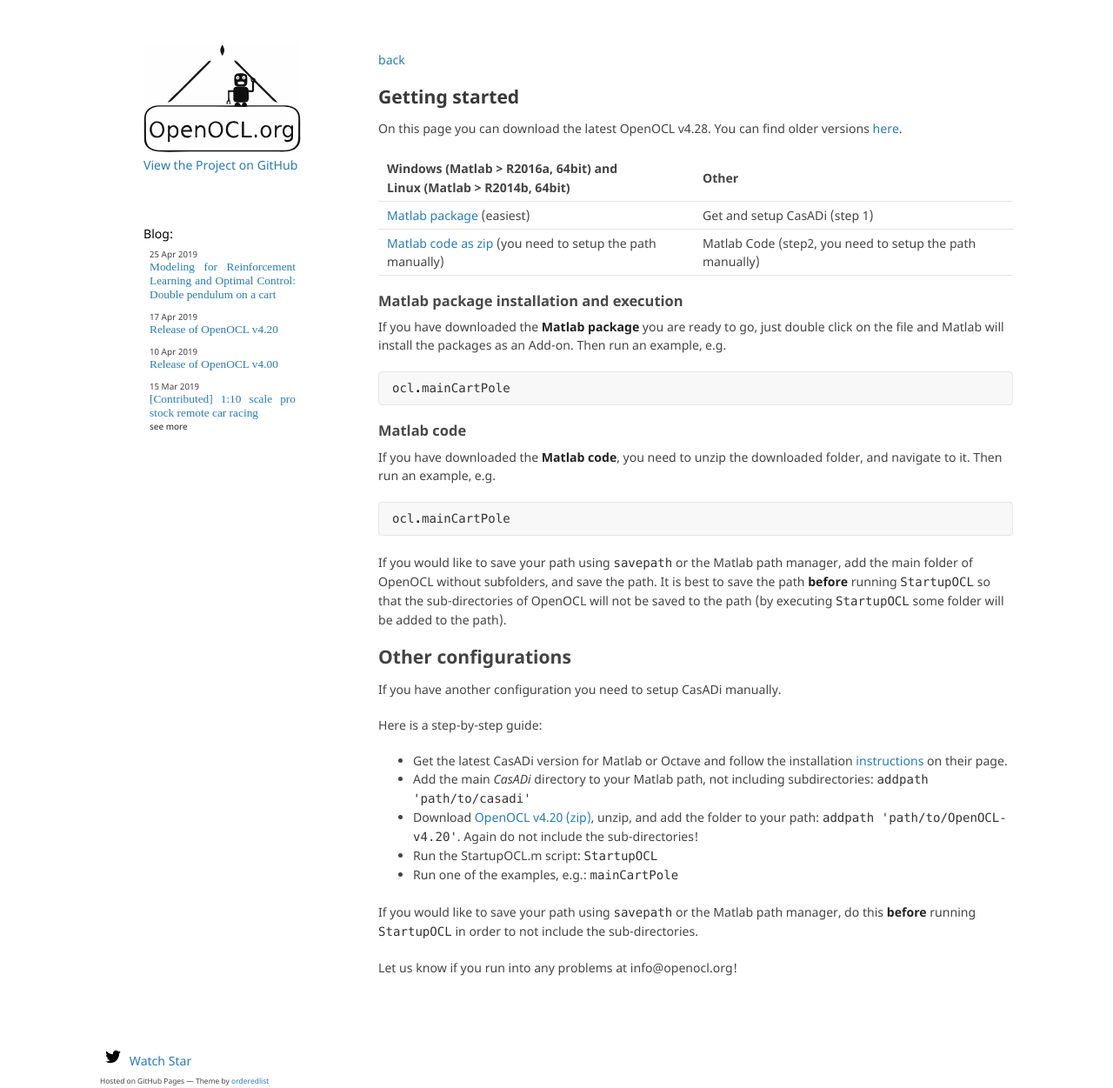
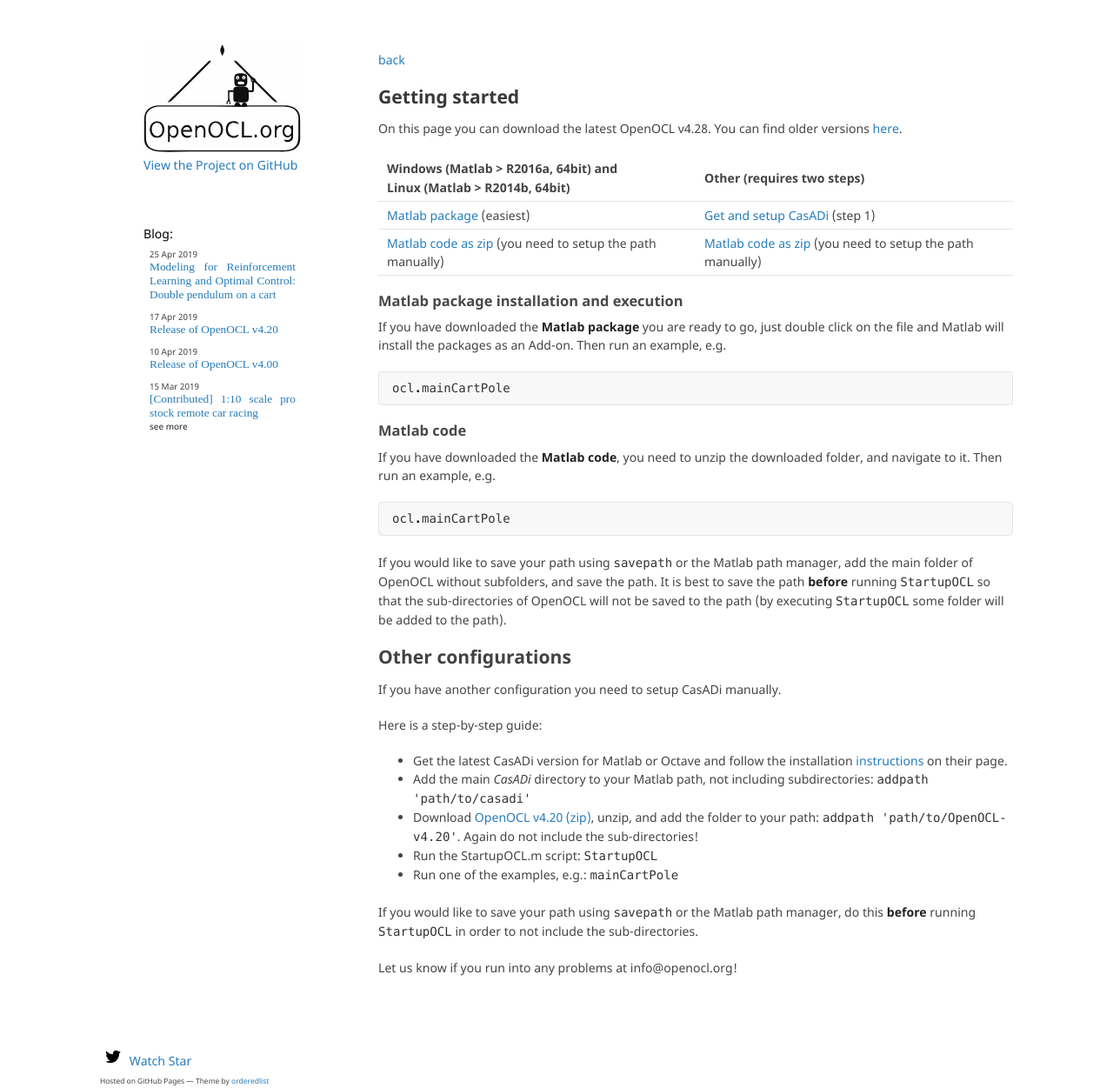
Before and after one commit to OpenOCL/openocl.github.io, a Jekyll site: the page built from get-started-428.md, in a window 1280 px wide and 1251 px high. Shown: the whole window at 87% size. Built offline with Jekyll 4.4.1, drawn with Linux system fonts in a browser that asks for light colours; some web fonts are replaced; our own code applies the rules of GitHub Pages for plain Markdown files.

Commit message:
Update get-started-428.md

```diff
--- a/get-started-428.md
+++ b/get-started-428.md
@@ -8,10 +8,10 @@
 
 On this page you can download the latest OpenOCL v4.28. You can find older versions [here](https://github.com/OpenOCL/OpenOCL/releases).
 
-| Windows (Matlab > R2016a, 64bit) and <br> Linux (Matlab > R2014b, 64bit)   | Other  |
+| Windows (Matlab > R2016a, 64bit) and <br> Linux (Matlab > R2014b, 64bit)   | Other (requires two steps) |
 |:----------|:----------|
-| [Matlab package](https://github.com/OpenOCL/OpenOCL/releases/download/v4.28/OpenOCL.v4.28.mltbx) (easiest) | Get and setup CasADi (step 1) |
-| [Matlab code as zip](https://github.com/OpenOCL/OpenOCL/releases/download/v4.28/OpenOCL-4.28.zip) (you need to setup the path manually) | Matlab Code (step2, you need to setup the path manually)  |
+| [Matlab package](https://github.com/OpenOCL/OpenOCL/releases/download/v4.28/OpenOCL.v4.28.mltbx) (easiest) | [Get and setup CasADi](https://web.casadi.org/get/) (step 1) |
+| [Matlab code as zip](https://github.com/OpenOCL/OpenOCL/releases/download/v4.28/OpenOCL-4.28.zip) (you need to setup the path manually) | [Matlab code as zip](https://github.com/OpenOCL/OpenOCL/releases/download/v4.28/OpenOCL-4.28.zip) (you need to setup the path manually) |
 
 ### Matlab package installation and execution
 
```
